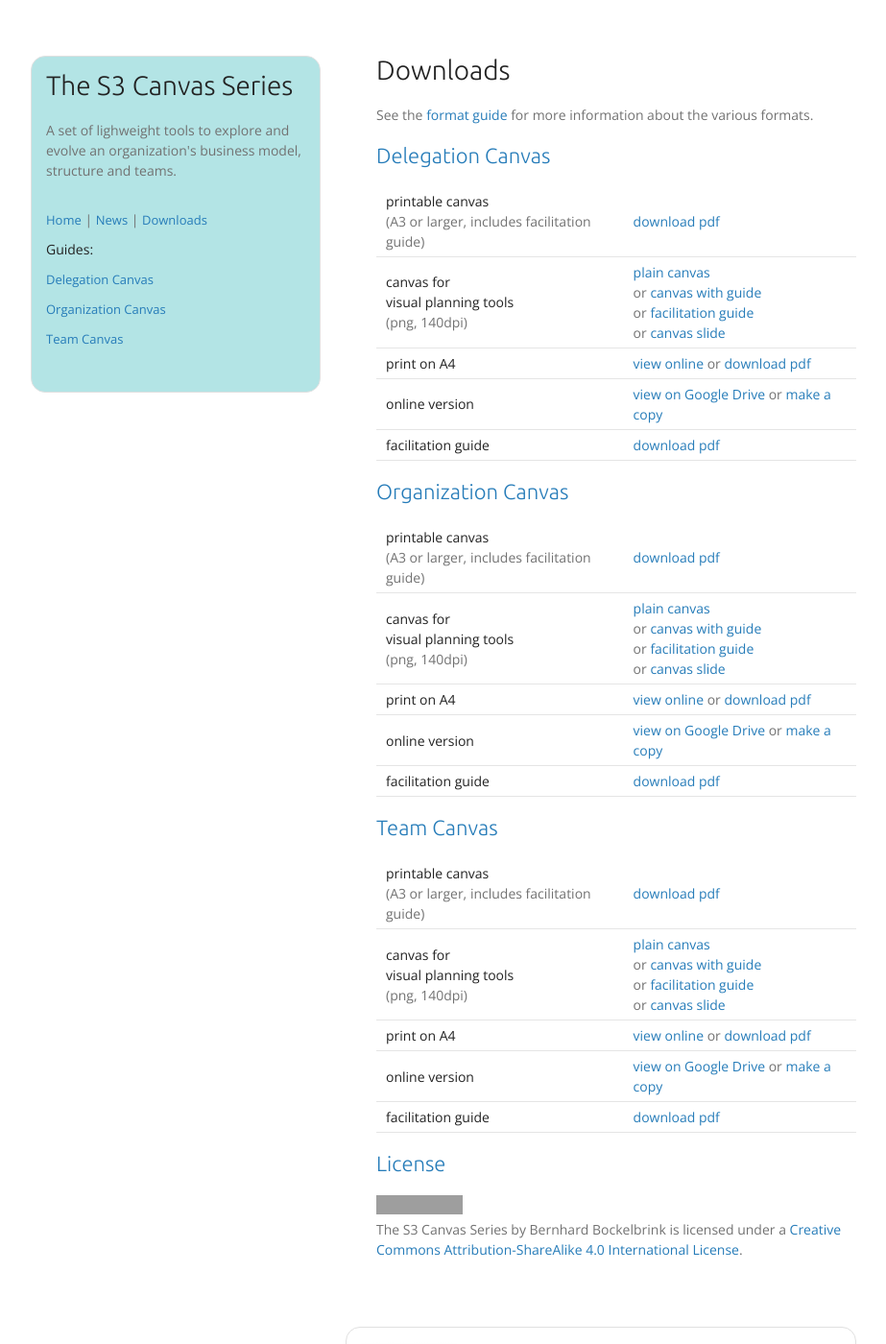
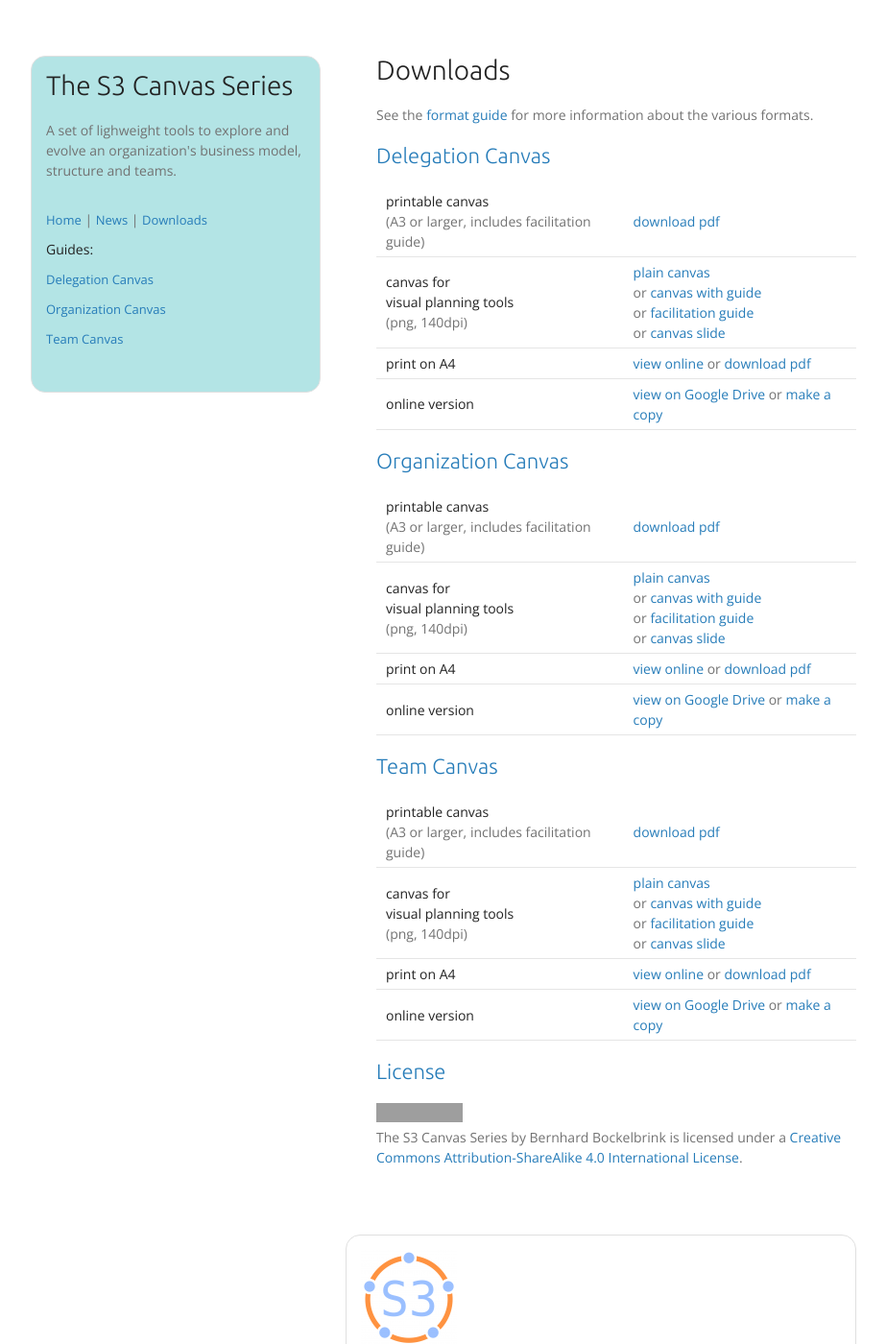
Before and after one commit to bboc/s3-canvas, a Jekyll site: the page built from docs/downloads.md, in a window 1280 px wide and 1400 px high. Shown: the whole window at 96% size, without its empty margins (178-1101 px from the left). Built offline with Jekyll 4.4.1, drawn with Linux system fonts in a browser that asks for light colours; our own code applies the rules of GitHub Pages for plain Markdown files; grey boxes are pictures that could not be loaded.

Commit message:
fixed more links

```diff
--- a/docs/_includes/download.html
+++ b/docs/_includes/download.html
@@ -8,5 +8,4 @@
 	</td></tr>
 	<tr><td><strong>print on A4</strong></td><td><a href="https://docs.google.com/document/d/{{ site.google-drive[include.type].print }}/edit">view online</a> or <a href="https://docs.google.com/document/d/{{ site.google-drive[include.type].print }}/export?format=pdf">download pdf</a></td></tr>
 	<tr><td><strong>online version</strong></td><td><a href="https://docs.google.com/document/d/{{ site.google-drive[include.type].online }}/edit">view on Google Drive</a> or <a href="https://docs.google.com/document/d/{{ site.google-drive[include.type].online }}/copy">make a copy</a></td></tr>
-	<tr><td><strong>facilitation guide</strong></td><td><a href="/pdf/s3-{{ include.type }}-guide.pdf">download pdf</a></td></tr>
 </table>
```
